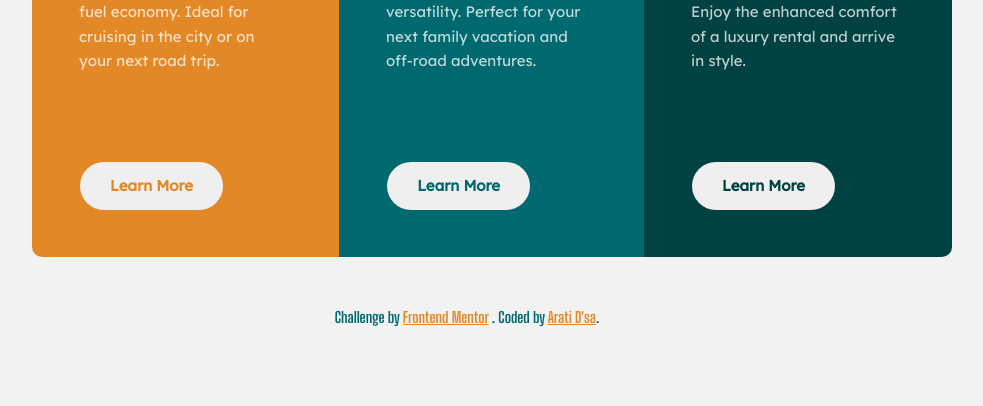
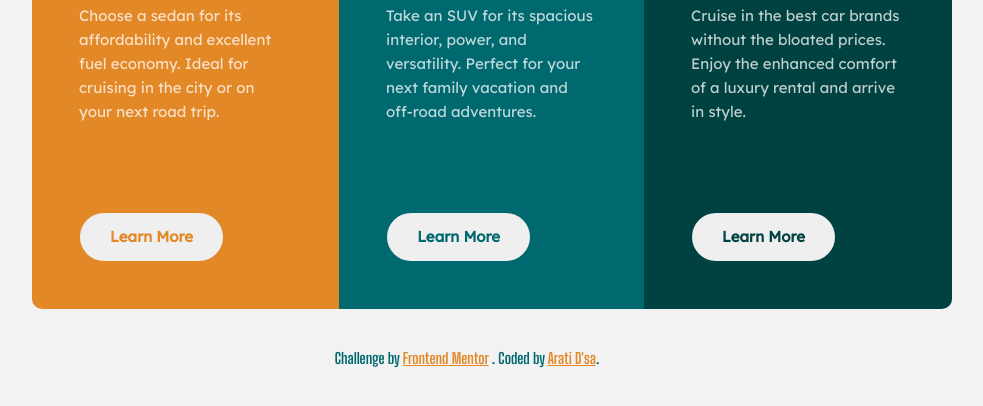
Before and after one commit to aratidsa/3-Column-Preview-Card-Frontend-Mentor, a plain HTML site: page index.html in a window 1280 px wide. Shown: the part 378-784 px from the top of the page, without its empty margins (173-1156 px from the left). Drawn offline with Linux system fonts and the light colour scheme.

Commit message:
Update style.css

```diff
--- a/style.css
+++ b/style.css
@@ -83,7 +83,7 @@ body{
     grid-template-rows: auto auto auto;
     border-radius:0.63rem;
     margin-left:3.13rem;
-    margin-top:5rem;
+    margin-top:9.38rem;
 }
 /* Title */
 .title
@@ -159,7 +159,7 @@ h1{
 }
 /* Footer */
 footer{
-    margin-top:-6.25rem;
+    margin-top:-3.13rem;
     color:var(--clr-dark-cyan);
     text-align: center;
 }
```
